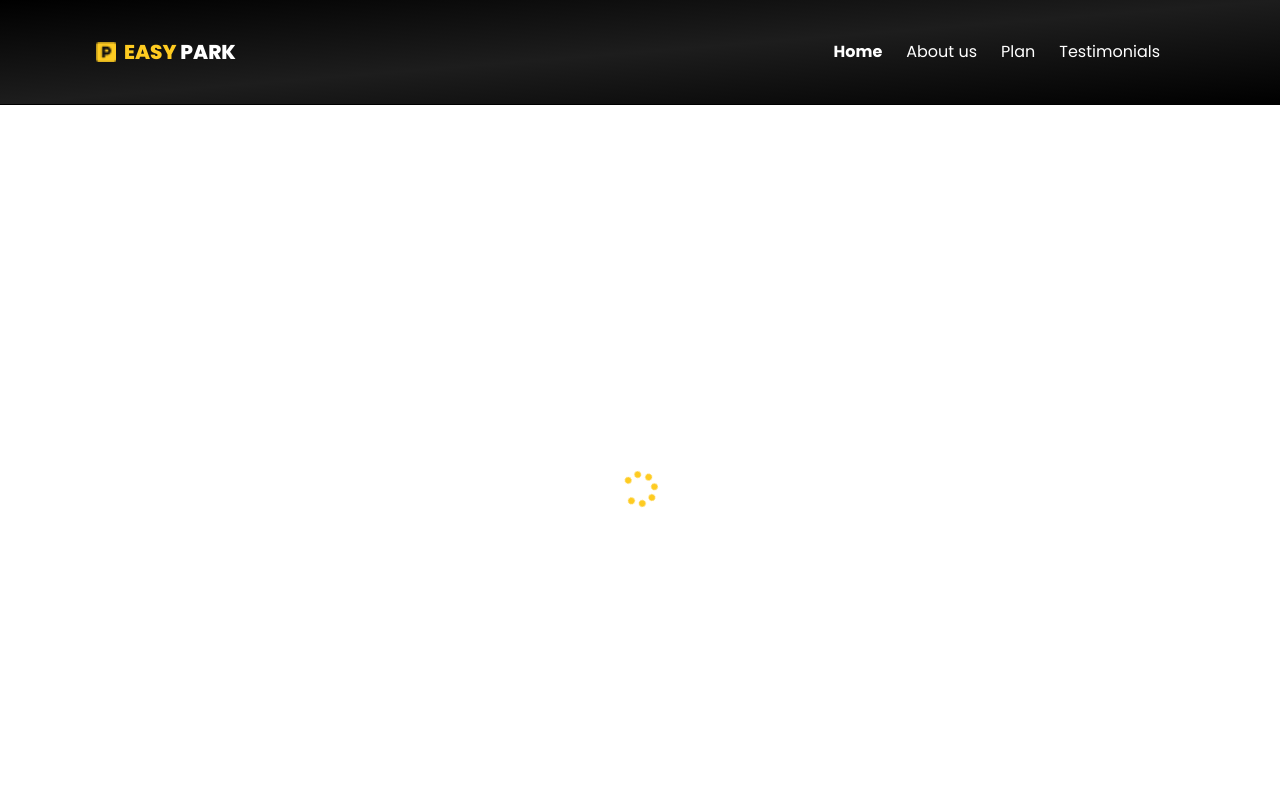
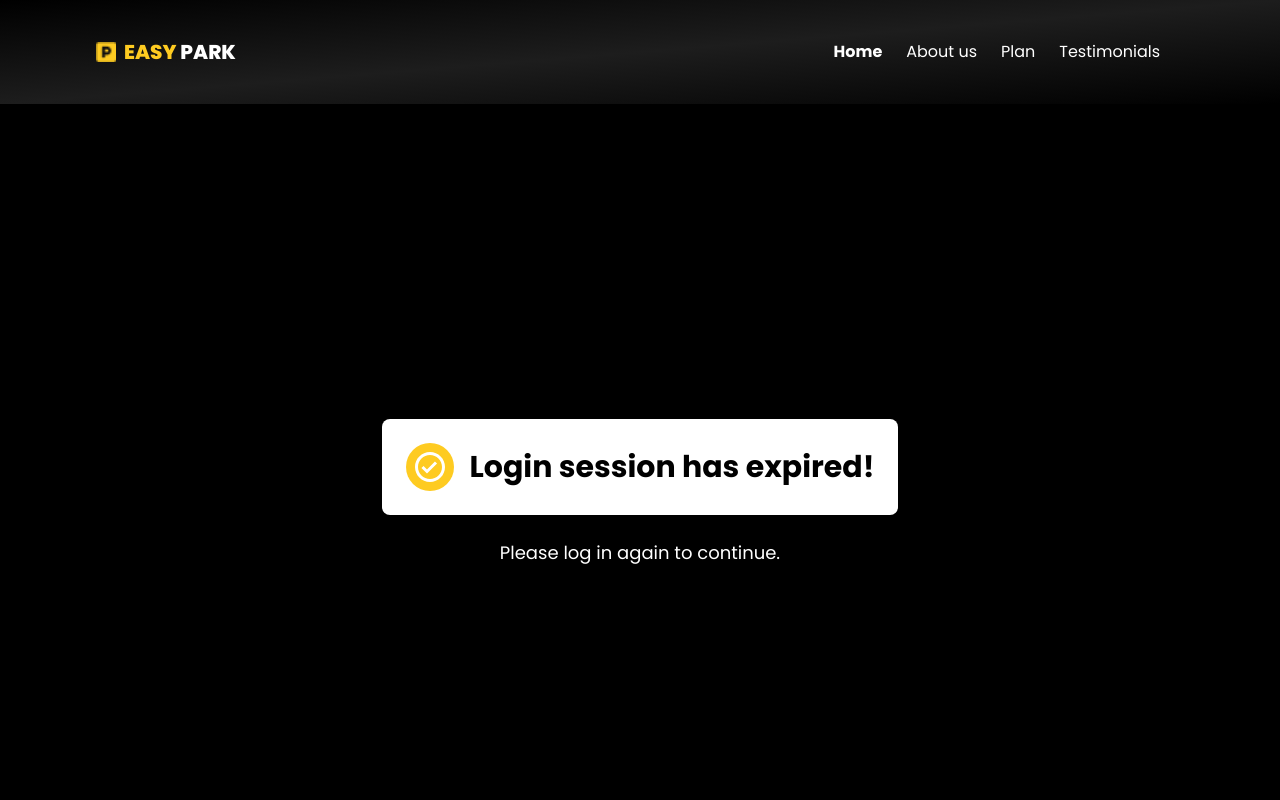
Before and after one commit to D3troit98/car-parking, a Next.js app: page /success in a window 1280 px wide. Before the commit this address had no page. Shown: the top 800 px of the page. Built offline with nearby package versions, Linux system fonts and the light colour scheme.

Commit message:
authentication fixed

```diff
--- a/app/parking-detail/[id]/page.tsx
+++ b/app/parking-detail/[id]/page.tsx
@@ -11,7 +11,7 @@ import Loading from "@/components/Loading";
 import moment from "moment";
 import { IUser } from "@/types";
 import useAuthStore from "@/store/authStore";
-
+import NoUserProfileComponent from "@/components/NoUserProfileComponent";
 const ParkingDetail = ({ params }: { params: { id: string } }) => {
   const [parkingData, setParkingData] = useState<IParkingHistoryData>();
   const [checkedOff, setCheckedOff] = useState(parkingData?.checkedoff);
@@ -19,11 +19,9 @@ const ParkingDetail = ({ params }: { params: { id: string } }) => {
 
   const pathname = usePathname();
   const id = pathname.match(/\/parking-detail\/(\w+)/)?.[1];
-  const router = useRouter();
+
   const userProfile: IUser = useAuthStore((state: any) => state.userProfile);
-  useEffect(() => {
-    if (!userProfile) router.push("/");
-  }, [userProfile]);
+
   useEffect(() => {
     const getParkingData = async () => {
       try {
@@ -142,7 +140,9 @@ const ParkingDetail = ({ params }: { params: { id: string } }) => {
     printWindow?.document.close();
     printWindow?.print();
   };
-
+  if (!userProfile) {
+    return <NoUserProfileComponent />;
+  }
   if (!parkingData) {
     return <Loading />; // or any loading state you prefer
   }
--- a/app/success/page.tsx
+++ b/app/success/page.tsx
@@ -8,15 +8,16 @@ import Confetti from "react-confetti";
 import QRCode from "react-qr-code";
 import Loading from "@/components/Loading";
 import moment from "moment";
-import { useRouter } from "next/navigation";
 import { IUser } from "@/types";
+import NoUserProfileComponent from "@/components/NoUserProfileComponent";
 const SuccessPage = () => {
   const bookingData = useAuthStore((state: any) => state.bookingData);
-  const router = useRouter();
+
   const userProfile: IUser = useAuthStore((state: any) => state.userProfile);
-  useEffect(() => {
-    if (!userProfile) router.push("/");
-  }, [userProfile]);
+
+  if (!userProfile) {
+    return <NoUserProfileComponent />;
+  }
   if (!bookingData) {
     return <Loading />; // or any loading state you prefer
   }
--- a/components/BookingPage.tsx
+++ b/components/BookingPage.tsx
@@ -18,6 +18,7 @@ import { NextPage } from "next";
 import { IUser } from "@/types";
 import { toast } from "react-toastify";
 import Loading from "./Loading";
+import NoUserProfileComponent from "./NoUserProfileComponent";
 import useAuthStore from "@/store/authStore";
 const BookingPage = () => {
   const [selectedSpot, setSelectedSpot] = useState("");
@@ -31,13 +32,10 @@ const BookingPage = () => {
   const [parkingSpots, setParkingSpots] = useState<IParkingSpot[]>([]);
   const [isBookingInProgress, setIsBookingInProgress] = useState(false);
 
-
   const setBookingData = useAuthStore((state: any) => state.setBookingData);
   const router = useRouter();
   const userProfile: IUser = useAuthStore((state: any) => state.userProfile);
-  useEffect(() => {
-    if (!userProfile) router.push("/");
-  }, [userProfile]);
+
   useEffect(() => {
     async function getParkingSpots() {
       try {
@@ -126,7 +124,9 @@ const BookingPage = () => {
       }); // Display a generic error message using toast notification
     }
   };
-
+  if (!userProfile) {
+    return <NoUserProfileComponent />;
+  }
   if (parkingSpots?.length < 1) {
     return (
       <div className="flex items-center justify-center h-screen bg-white">
--- a/components/Dashboard.tsx
+++ b/components/Dashboard.tsx
@@ -10,12 +10,13 @@ import { FaEnvelope } from "react-icons/fa";
 import useAuthStore from "@/store/authStore";
 import { useRouter } from "next/navigation";
 import { IUser } from "@/types";
+import NoUserProfileComponent from "./NoUserProfileComponent";
 const Dashboard = () => {
   const router = useRouter();
   const userProfile: IUser = useAuthStore((state: any) => state.userProfile);
-  useEffect(() => {
-    if (!userProfile) router.push("/");
-  }, [userProfile]);
+  if (!userProfile) {
+    return <NoUserProfileComponent />;
+  }
   return (
     <div className="bg-gradient-to-br from-black via-[#1D1D1D] to-[#000000] text-white font-poppins">
       <div className="relative bg-gradient-to-b  from-black to-transparent">
--- /dev/null
+++ b/components/NoUserProfileComponent.tsx
@@ -0,0 +1,20 @@
+import { BiCheckCircle } from "react-icons/bi";
+const NoUserProfileComponent = () => {
+  return (
+    <div className="flex flex-col items-center justify-center h-screen bg-black px-11 md:px-24">
+      <div className="bg-white rounded-lg p-3 md:p-6 md-3 md:mb-6 flex items-center justify-center">
+        <div className="bg-[#FECB21] w-12 h-12 rounded-full flex items-center justify-center">
+          <BiCheckCircle className="text-white text-2xl md:text-4xl" />
+        </div>
+        <h1 className="text-black text-lg md:text-3xl font-poopins font-bold ml-4">
+          Login session has expired!
+        </h1>
+      </div>
+      <p className="text-white text-base md:text-lg font-poopins mb-6">
+        Please log in again to continue.
+      </p>
+    </div>
+  );
+};
+
+export default NoUserProfileComponent;
```
